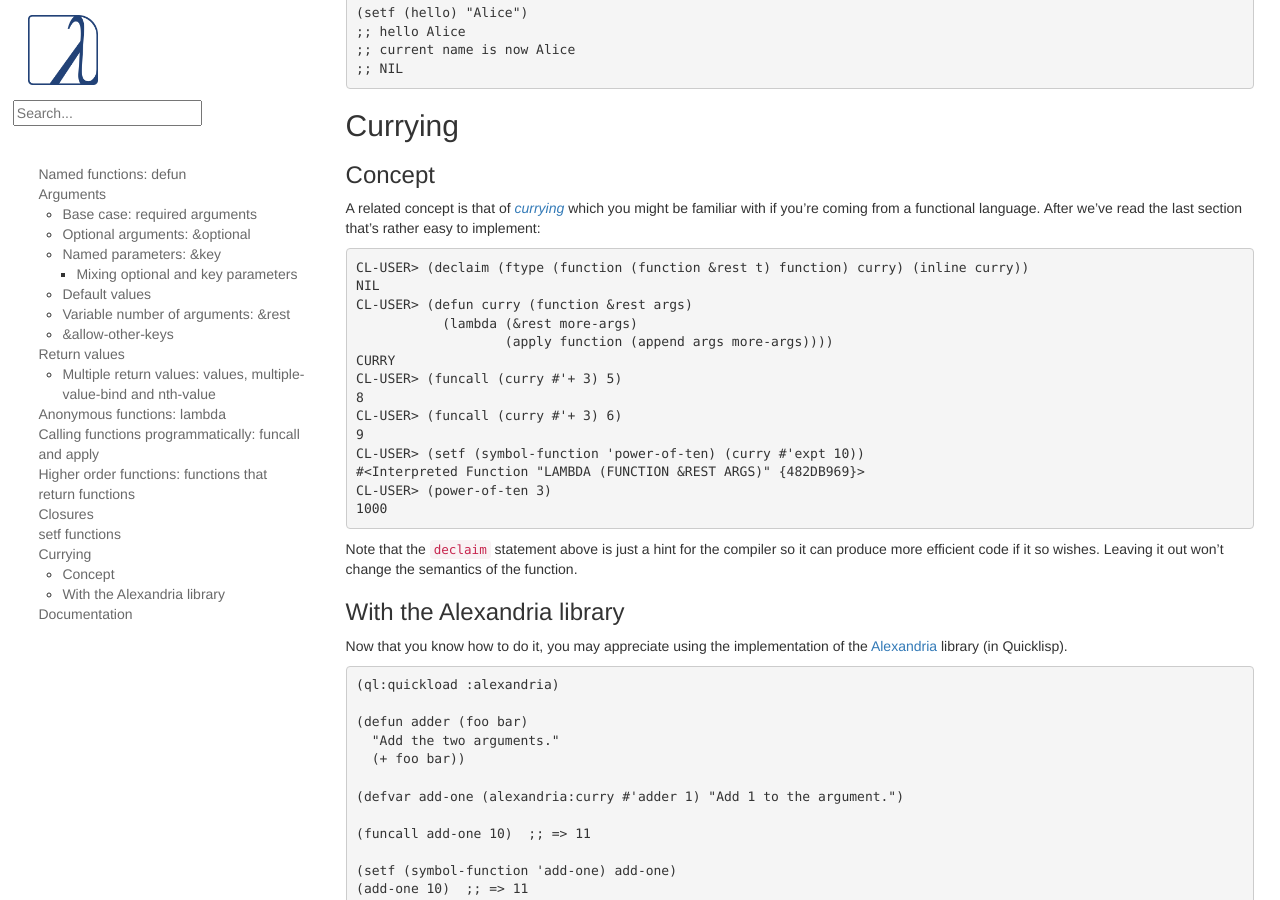
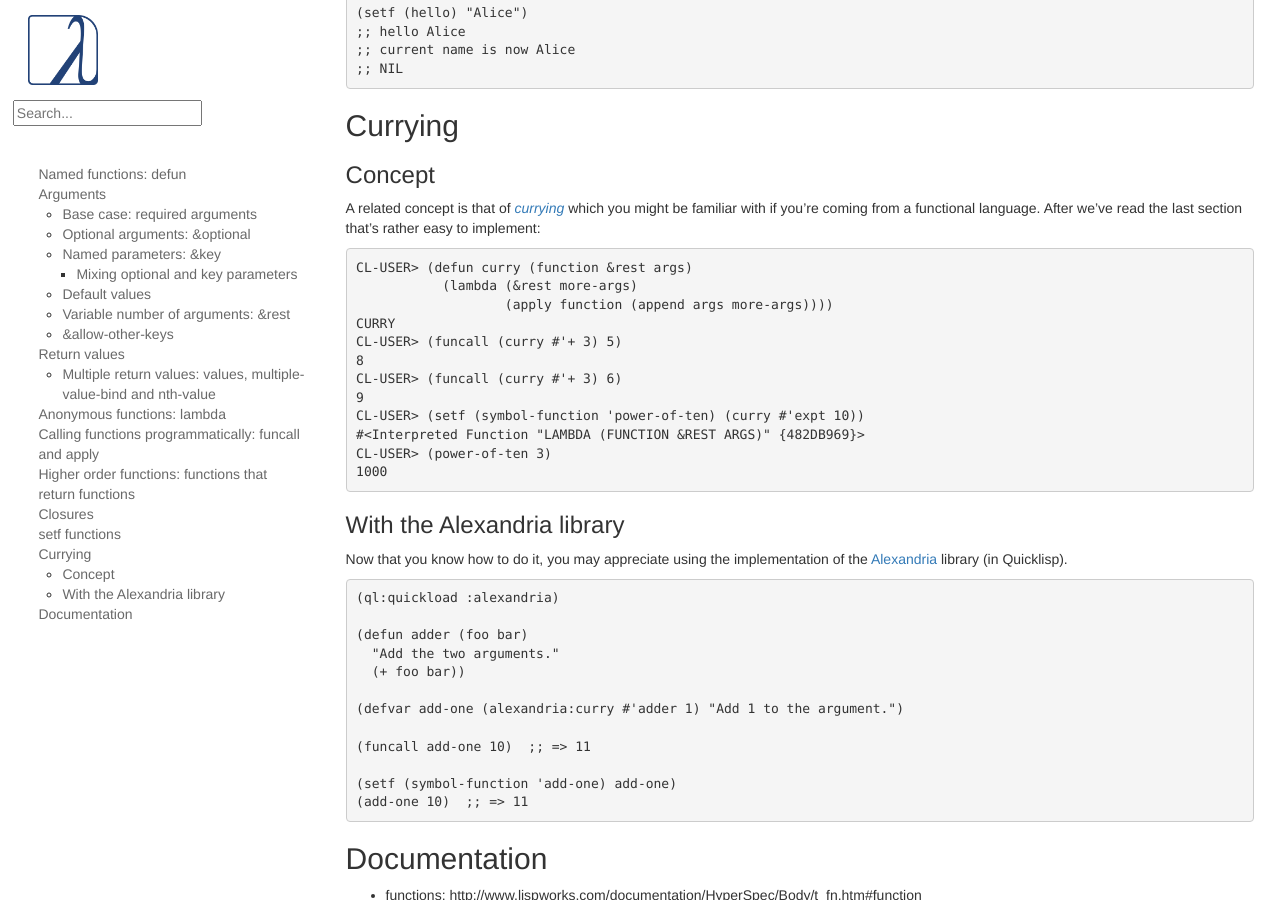
Before and after one commit to LispCookbook/cl-cookbook, a Jekyll site: the page built from functions.md, in a window 1280 px wide and 900 px high, scrolled down 8201 px. Built offline with Jekyll 4.4.1, drawn with Linux system fonts in a browser that asks for light colours.

Commit message:
functions: cleanup declaim, adds distraction

```diff
--- a/functions.md
+++ b/functions.md
@@ -535,8 +535,6 @@ A silly example:
 A related concept is that of _[currying](https://en.wikipedia.org/wiki/Currying)_ which you might be familiar with if you're coming from a functional language. After we've read the last section that's rather easy to implement:
 
 ~~~lisp
-CL-USER> (declaim (ftype (function (function &rest t) function) curry) (inline curry))
-NIL
 CL-USER> (defun curry (function &rest args)
            (lambda (&rest more-args)
 	           (apply function (append args more-args))))
@@ -550,8 +548,6 @@ CL-USER> (setf (symbol-function 'power-of-ten) (curry #'expt 10))
 CL-USER> (power-of-ten 3)
 1000
 ~~~
-
-Note that the [`declaim`](http://www.lispworks.com/documentation/HyperSpec/Body/m_declai.htm) statement above is just a hint for the compiler so it can produce more efficient code if it so wishes. Leaving it out won't change the semantics of the function.
 
 ### With the Alexandria library
 
```
